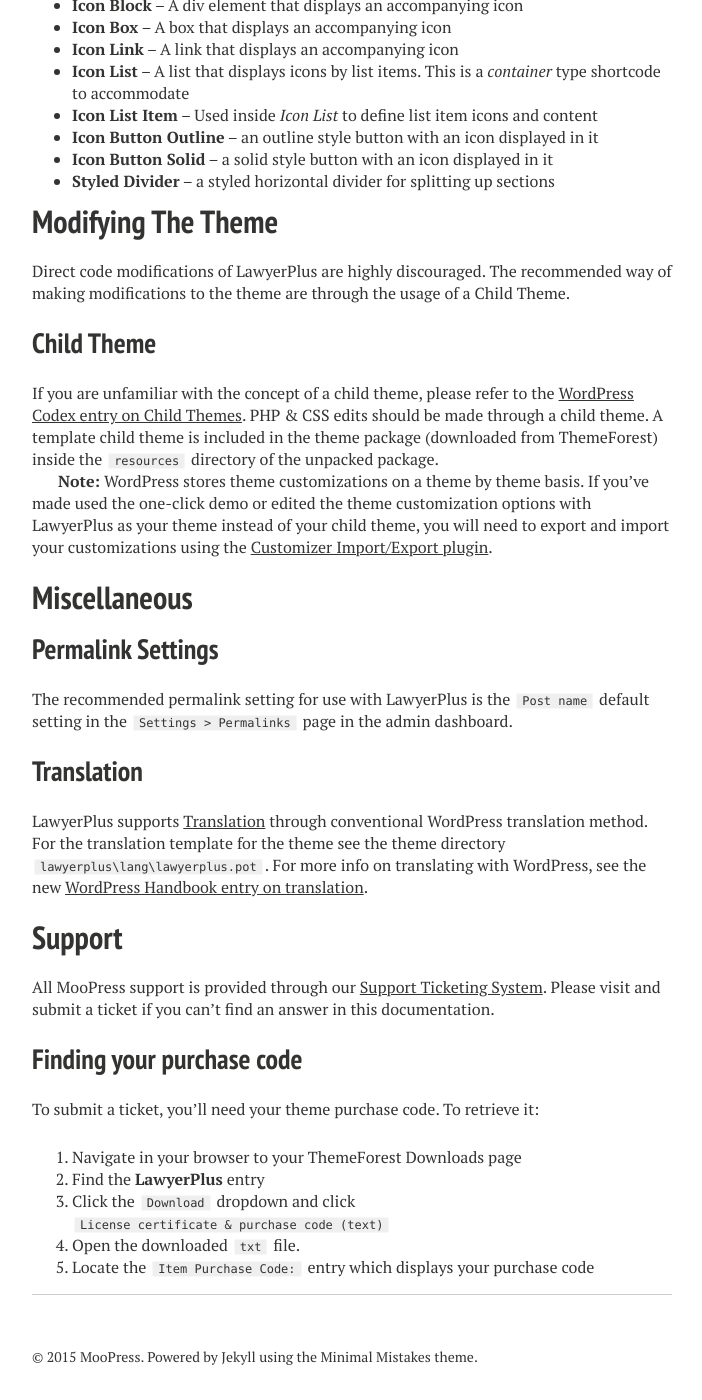
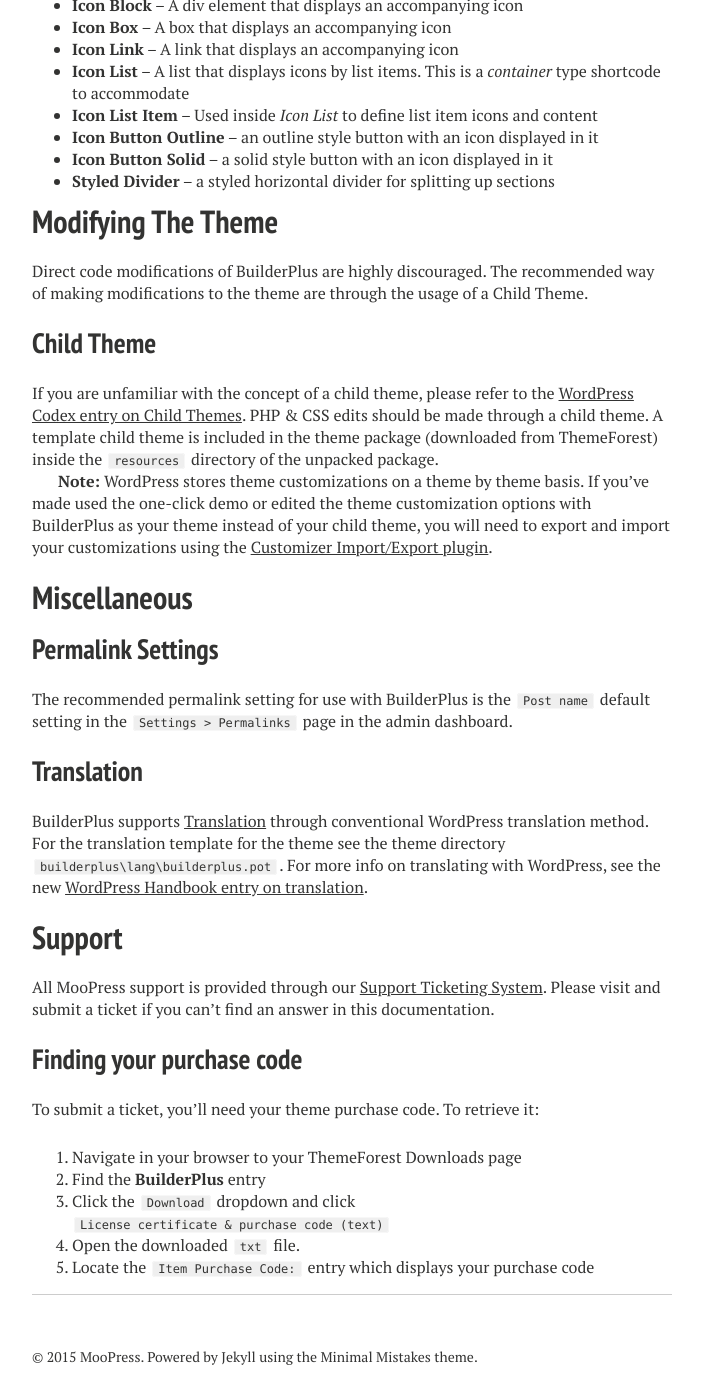
Before and after one commit to moopress/doc.builderplus, a Jekyll site: the page built from index.md, in a window 1280 px wide and 1400 px high, scrolled down 12812 px. Shown: the whole window, without its empty margins (288-990 px from the left). Built offline with Jekyll 4.4.1, drawn with Linux system fonts in a browser that asks for light colours; nearby versions of some CDN libraries; some of the changed text lies outside the part shown.

Commit message:
Renamed LawyerPlus to BuilderPlus.

```diff
--- a/index.md
+++ b/index.md
@@ -1,6 +1,6 @@
 ---
 layout: page
-title: LawyerPlus Documentation
+title: BuilderPlus Documentation
 modified: 2014-07-31T13:23:02.362000-04:00
 excerpt: "Instructions on how to install and customize the Jekyll theme Minimal Mistakes."
 image:
@@ -11,7 +11,7 @@ image:
 
 # Prerequisites
 
-Before you get started creating your site using **LawyerPlus**, you'll need to **setup your WordPress environment**. LawyerPlus requires *WordPress v4.1* or greater. For more information on setting up you WordPress environment please refer to [WordPress Codex "Installing WordPress" entry](http://codex.wordpress.org/Installing_WordPress). If you're experiencing difficulty setting up you WordPress install, you'll need to contact your **hosting company** or your **local system administrator**.
+Before you get started creating your site using **BuilderPlus**, you'll need to **setup your WordPress environment**. BuilderPlus requires *WordPress v4.1* or greater. For more information on setting up you WordPress environment please refer to [WordPress Codex "Installing WordPress" entry](http://codex.wordpress.org/Installing_WordPress). If you're experiencing difficulty setting up you WordPress install, you'll need to contact your **hosting company** or your **local system administrator**.
 
 ## PHP Configuration
 If your server is running PHP `v5.6`, you will need to specify `always_populate_raw_post_data = -1` in your `php.ini` file and reload your web server. This addresses a known bug with the default PHP `v5.6` configuration. For more information on this issue, please see [this blog post](https://www.bram.us/2014/10/26/php-5-6-automatically-populating-http_raw_post_data-is-deprecated-and-will-be-removed-in-a-future-version/). If you find yourself unable to modify your `php.ini` file, please contact your hosting service or site manager.
@@ -24,14 +24,14 @@ If your server is running PHP `v5.6`, you will need to specify `always_populate_
 3. Click `Add New` button
 4. Click `Upload Theme`
 5. Click `Choose File`
-6. From the unpacked directory, select `lawyerplus.zip`
+6. From the unpacked directory, select `builderplus.zip`
 7. Click `Install Now`
 8. Click `Activate`
 
-**Note:** If you encounter a `style.css not found` error on trying to install the theme, that means that the package you uploaded is the incorrect package. Make sure that you're using the `lawyerplus.zip` file from **inside the unzipped package** (*eg.* `<themeforest_unzipped_packaged>/lawyerplus.zip`).
+**Note:** If you encounter a `style.css not found` error on trying to install the theme, that means that the package you uploaded is the incorrect package. Make sure that you're using the `builderplus.zip` file from **inside the unzipped package** (*eg.* `<themeforest_unzipped_packaged>/builderplus.zip`).
 
 ## Install Required Plugins
-LawyerPlus relies on a number of plugins to provide functionality. In order to install the plugins associated with the theme:
+BuilderPlus relies on a number of plugins to provide functionality. In order to install the plugins associated with the theme:
 
  1. Navigate to `Appearance > Install Plugins` in the admin dashboard
  4.  Check all the plugins in the list by clicking the top-left most checkbox in the table header.
@@ -41,17 +41,17 @@ LawyerPlus relies on a number of plugins to provide functionality. In order to i
  8.  Click the `Bulk Actions` select control, choose the `Activate` option and click the `Apply`
  9.  A notice `The following plugins were activated successfully: ...`
 
-![Install Required Plugins](images/install-required-plugins-page-install.png "Install Required Plugins ‹ LawyerPlus — WordPress -- Install.png")
+![Install Required Plugins](images/install-required-plugins-page-install.png "Install Required Plugins ‹ BuilderPlus — WordPress -- Install.png")
 *Install Required Plugins Page (Install)*
 
 ----
 
-![Installation Feedback](images/install-required-plugins-page-feedback.png "Install Required Plugins ‹ LawyerPlus — WordPress -- Feedback.png")
+![Installation Feedback](images/install-required-plugins-page-feedback.png "Install Required Plugins ‹ BuilderPlus — WordPress -- Feedback.png")
 *Install Required Plugins Page (Feedback)*
 
 ----
 
-![Activate Required Plugins](images/install-required-plugins-page-activate.png "Install Required Plugins ‹ LawyerPlus — WordPress.png")
+![Activate Required Plugins](images/install-required-plugins-page-activate.png "Install Required Plugins ‹ BuilderPlus — WordPress.png")
 *Install Required Plugins Page (Activate)*
 
 ## Using The One-Click Importer
@@ -75,7 +75,7 @@ The Demo Content Import populates and configures your site content with commonly
 
 ## Widget Areas
 
-LawyerPlus provides five widget areas. **Blog Sidebar** -- is the sidebar that's on the blog page. **Footer Column 1-4** are displayed in the footer area. To modify the widgets displayed on the site:
+BuilderPlus provides five widget areas. **Blog Sidebar** -- is the sidebar that's on the blog page. **Footer Column 1-4** are displayed in the footer area. To modify the widgets displayed on the site:
 
 1. Navigate to `Appearance > Widgets`
 2. Click and drag desired widgets to appropriate Widget Locations
@@ -86,14 +86,14 @@ LawyerPlus provides five widget areas. **Blog Sidebar** -- is the sidebar that's
 Google Fonts provides a library of custom fonts that allow you to customize the font on your site. There are lots of Google Fonts, so you will need to select which ones you want to make available on your site. In order to select your fonts:
 
 1. Navigate to `MooFonts` at the top level of the admin dashboard menu
-2. If there are no fonts previewed on the page, click the `Refresh Font List` button in the top right of the page. ![Refresh](images/refresh-font-list.png "MooFonts ‹ LawyerPlus — WordPress.png")
+2. If there are no fonts previewed on the page, click the `Refresh Font List` button in the top right of the page. ![Refresh](images/refresh-font-list.png "MooFonts ‹ BuilderPlus — WordPress.png")
 3. Browse the fonts by scrolling up and down the page. If you have a particular font in mind, use the search box in order to filter the fonts.
 4. Once you've decided on a font, click its associated `Add to collection` button
 5. This will add the font to the `Your Font Collection` display on the right side of the page.
 6. For the font you've added, select the font variants you want available on your site. By selecting the variant checkboxes and the clicking the associated `Save Settings` button.
 7. The font & the selected variants will now be available on the site.
 
-![Populated](images/populated-fonts.png "MooFonts ‹ LawyerPlus — WordPress -- populated.png")
+![Populated](images/populated-fonts.png "MooFonts ‹ BuilderPlus — WordPress -- populated.png")
 *Populated Fonts*
 
 ### Configuring/Customizing Site Fonts
@@ -108,7 +108,7 @@ Google Fonts provides a library of custom fonts that allow you to customize the
 *Customize Fonts*
 
 ## Icon Sets
-A number of the shortcodes available when using LawyerPlus, involve icons. By default, the **Font Awesome** icon set is available for use with these shortcodes. In addition to the default icons, you can add icon sets from [Icon Moon](https://icomoon.io). Download a **Font** icon package from Icomoon. To import the package:
+A number of the shortcodes available when using BuilderPlus, involve icons. By default, the **Font Awesome** icon set is available for use with these shortcodes. In addition to the default icons, you can add icon sets from [Icon Moon](https://icomoon.io). Download a **Font** icon package from Icomoon. To import the package:
 
 1. Navigate to `MooIcons`
 2. Click the `Upload Icon Set` button at the top right of the page
@@ -133,10 +133,10 @@ Contact Form 7 is a plugin that allows for the creation of contact forms on your
 
 ----
 
-**NOTE:** Configuration of **email sending is not controlled by LawyerPlus**. If your site is up and running but not sending email, you will need to contact your hosting provider in order to configure and troubleshoot your email sending system.
+**NOTE:** Configuration of **email sending is not controlled by BuilderPlus**. If your site is up and running but not sending email, you will need to contact your hosting provider in order to configure and troubleshoot your email sending system.
 
 ## Customizer
-LawyerPlus provides its site options through the WordPress Customizer. To access the customizer, navigate to `Appearance > Customize` in the admin dashboard. The options that are added by LawyerPlus are organized into panels that can be accessed by clicking on the headers associated with the panels.
+BuilderPlus provides its site options through the WordPress Customizer. To access the customizer, navigate to `Appearance > Customize` in the admin dashboard. The options that are added by BuilderPlus are organized into panels that can be accessed by clicking on the headers associated with the panels.
 
 ### Customizer Options
 
@@ -267,7 +267,7 @@ LawyerPlus provides its site options through the WordPress Customizer. To access
  7. In the second row, edit the marker location of the Google Map element
 
 ## Page MetaBox Options
-LawyerPlus provides a number of page level options to customize the look of individual pages:
+BuilderPlus provides a number of page level options to customize the look of individual pages:
 
 * **Hide Subheader** -- hides the subheader page element
 * **Subheader Background Color** -- sets the background color of the subheader element
@@ -278,7 +278,7 @@ LawyerPlus provides a number of page level options to customize the look of indi
 ![Page Metabox](images/page-appearance-metabox.png "page-metabox.png")
 
 ## Page Templates
-LawyerPlus supplies three page templates:
+BuilderPlus supplies three page templates:
 
 * Full Width --  a full width page template that has no sidebar
 * Left Sidebar -- a page with a left sidebar
@@ -302,22 +302,22 @@ For general information on page templates and how to use them in WordPress, see
 * **Styled Divider** -- a styled horizontal divider for splitting up sections
 
 #Modifying The Theme
-Direct code modifications of LawyerPlus are highly discouraged. The recommended way of making modifications to the theme are through the usage of a Child Theme.
+Direct code modifications of BuilderPlus are highly discouraged. The recommended way of making modifications to the theme are through the usage of a Child Theme.
 
 ## Child Theme
 If you are unfamiliar with the concept of a child theme, please refer to the [WordPress Codex entry on Child Themes](http://codex.wordpress.org/Child_Themes). PHP & CSS edits should be made through a child theme. A template child theme is included in the theme package (downloaded from ThemeForest) inside the `resources` directory of the unpacked package.
 
-**Note:** WordPress stores theme customizations on a theme by theme basis. If you've made used the one-click demo or edited the theme customization options with LawyerPlus as your theme instead of your child theme, you will need to export and import your customizations using the [Customizer Import/Export plugin](https://wordpress.org/plugins/customizer-export-import/).
+**Note:** WordPress stores theme customizations on a theme by theme basis. If you've made used the one-click demo or edited the theme customization options with BuilderPlus as your theme instead of your child theme, you will need to export and import your customizations using the [Customizer Import/Export plugin](https://wordpress.org/plugins/customizer-export-import/).
 
 # Miscellaneous
 
 ## Permalink Settings
 
-The recommended permalink setting for use with LawyerPlus is the `Post name` default setting in the `Settings > Permalinks` page in the admin dashboard.
+The recommended permalink setting for use with BuilderPlus is the `Post name` default setting in the `Settings > Permalinks` page in the admin dashboard.
 
 ## Translation
 
-LawyerPlus supports [Translation](http://codex.wordpress.org/Translating_WordPress) through conventional WordPress translation method. For the translation template for the theme see the theme directory `lawyerplus\lang\lawyerplus.pot`. For more info on translating with WordPress, see the new [WordPress Handbook entry on translation](https://make.wordpress.org/polyglots/handbook/#).
+BuilderPlus supports [Translation](http://codex.wordpress.org/Translating_WordPress) through conventional WordPress translation method. For the translation template for the theme see the theme directory `builderplus\lang\builderplus.pot`. For more info on translating with WordPress, see the new [WordPress Handbook entry on translation](https://make.wordpress.org/polyglots/handbook/#).
 
 # Support
 
@@ -327,7 +327,7 @@ All MooPress support is provided through our [Support Ticketing System](http://m
 To submit a ticket, you'll need your theme purchase code. To retrieve it:
 
 1. Navigate in your browser to your ThemeForest Downloads page
-2. Find the **LawyerPlus** entry
+2. Find the **BuilderPlus** entry
 3. Click the `Download` dropdown and click `License certificate & purchase code (text)`
 4. Open the downloaded `txt` file.
 5. Locate the `Item Purchase Code:` entry which displays your purchase code
```
